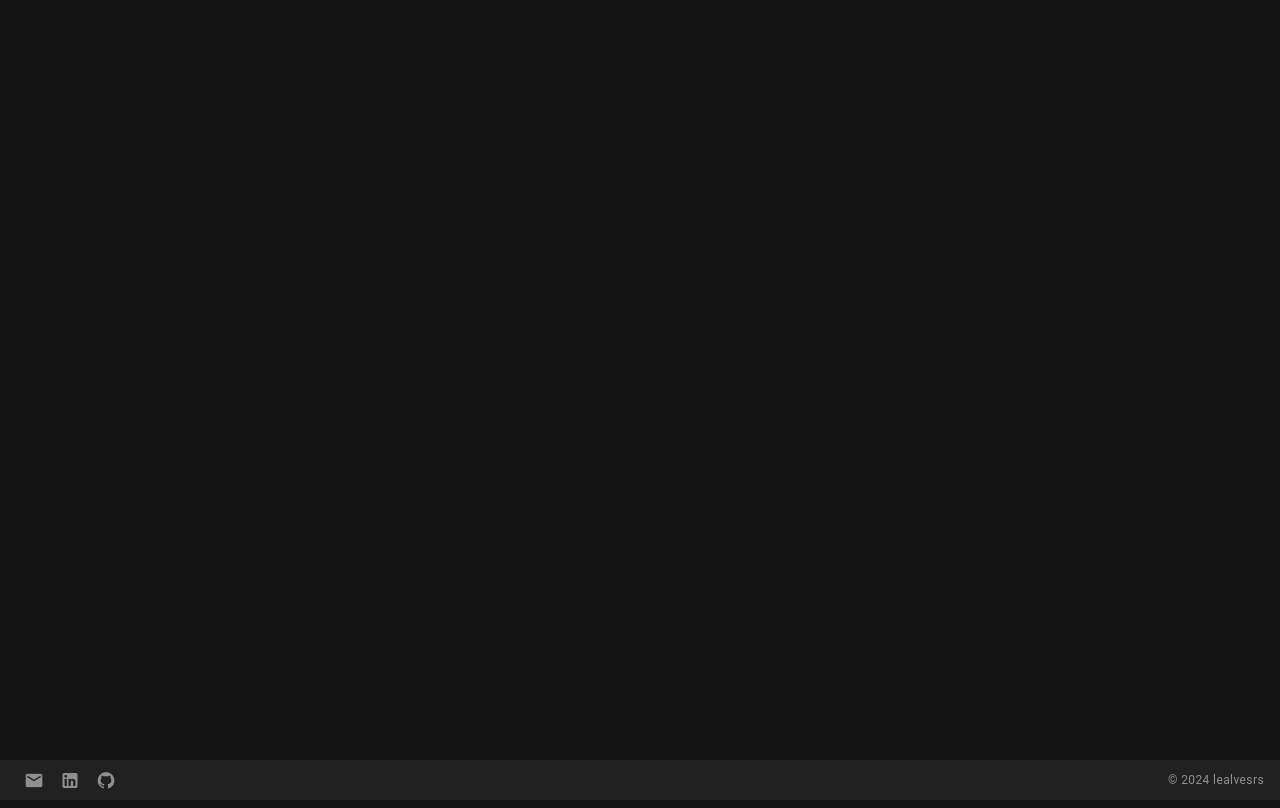
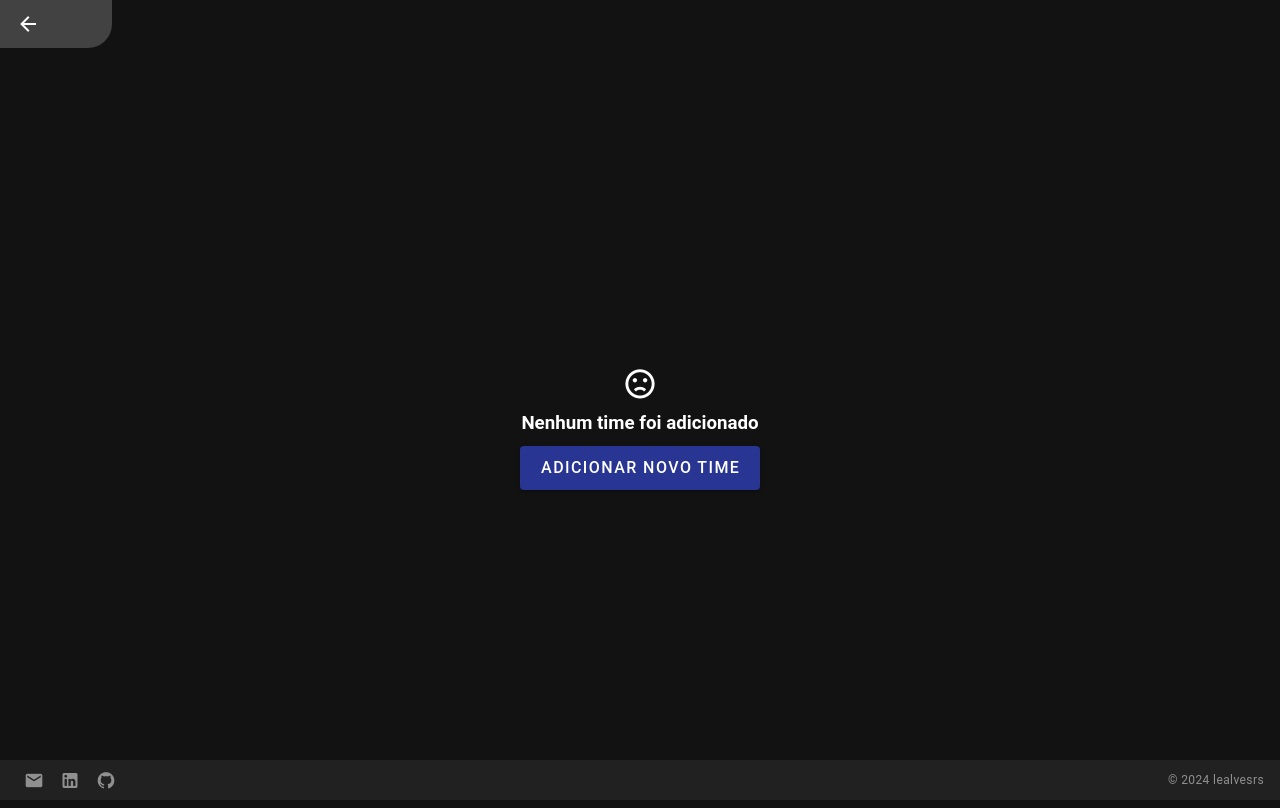
Before and after one commit to lealvesrs/organograma_vuejs, a Vue app: page /organograma_vuejs/times in a window 1280 px wide. Before the commit this address had no page. Built offline with nearby package versions, Linux system fonts and the light colour scheme.

Commit message:
feat: Botão de voltar e mensagem de lista vazia

```diff
--- a/package.json
+++ b/package.json
@@ -1,10 +1,13 @@
 {
   "name": "app",
   "version": "0.0.0",
+  "homepage": "https://lealvesrs.github.io/organograma_vuejs/",
   "scripts": {
     "dev": "vite",
     "build": "vite build",
     "preview": "vite preview",
+    "predeploy" : "npm run build",
+    "deploy" : "gh-pages -d dist",
     "lint": "eslint . --fix --ignore-path .gitignore"
   },
   "dependencies": {
@@ -23,6 +26,7 @@
     "eslint-plugin-node": "^11.1.0",
     "eslint-plugin-promise": "^6.1.1",
     "eslint-plugin-vue": "^9.22.0",
+    "gh-pages": "^6.1.1",
     "sass": "^1.71.1",
     "unplugin-fonts": "^1.1.1",
     "unplugin-vue-components": "^0.26.0",
--- /dev/null
+++ b/src/components/BackButton.vue
@@ -0,0 +1,7 @@
+<template>
+     <v-toolbar collapse density="compact">
+        <v-btn class="hidden-xs-only" icon @click="$router.push({path: '/'})">
+            <v-icon>mdi-arrow-left</v-icon>
+        </v-btn>
+    </v-toolbar>
+</template>
--- a/src/components/BtnCadastrar.vue
+++ /dev/null
@@ -1,26 +0,0 @@
-<template>
-     <v-btn type="submit" class="mt-2" size="large" color="indigo-darken-3" block
-            @click="verificaStatus">Cadastrar</v-btn>
-</template>
-
-<script>
-export default {
-    props:{
-        status:Boolean
-    },
-    methods:{
-        verificaStatus(){
-            this.$emit("verificaStatus");
-        }
-    },
-    watch: {
-        status(val) {
-            if(val==true){
-                alert("aaaaaaaaaaa")
-            }else{
-                alert("bbbbbb")
-            }
-        },
-    },
-}
-</script>
--- /dev/null
+++ b/src/components/BtnGoTo.vue
@@ -0,0 +1,22 @@
+<template>
+
+    <v-btn @click="goTo" class="mt-2" size="large" color="indigo-darken-3" block>{{ title
+        }}</v-btn>
+
+
+</template>
+
+<script>
+export default {
+    props: {
+        title: String,
+        path: String
+    },
+    methods: {
+        goTo() {
+            this.$router.push({ path: this.path })
+        }
+    },
+
+}
+</script>
--- a/src/components/ContainerTime.vue
+++ b/src/components/ContainerTime.vue
@@ -1,17 +1,15 @@
 <template>
+
     <v-container class="align-center container" :style="backgroundColor(data.corSecundaria)">
         <div class="title" :style="borderColor(data.corPrimaria)">
             <h2 class="text-h5 font-weight-bold text-center">{{ data.nome }}</h2>
         </div>
         <div class="time" v-if="colaboradores.length > 0">
             <CardColaborador :color="data.corPrimaria" v-for="(c, index) in colaboradores" :key="index" :index="index"
-                :data="c" @remove="removeItem"/>
+                :data="c" @remove="removeItem" />
         </div>
-        <div v-else class="empty">
-            <div class="text-body-2 font-weight-light mb-n1">
-                <v-icon icon="mdi mdi-emoticon-sad-outline" size="35"></v-icon>
-            </div>
-            <h3>Nenhum colaborador adicionado ao time</h3>
+        <div v-else><empty-message title="Nenhum colaborador adicionado ao time"></empty-message>
+            <btn-go-to title="Adicionar novo colaborador" path="/cadColaborador"></btn-go-to>
         </div>
     </v-container>
 
@@ -19,7 +17,9 @@
 </template>
 
 <script>
+import EmptyMessage from './EmptyMessage.vue';
 export default {
+    components: { EmptyMessage },
     data: () => ({
         colaboradores: [],
         colaboradoresGeral: [],
@@ -31,11 +31,11 @@ export default {
     methods: {
         removeItem(index) {
             let item = this.colaboradores[index]
-               this.colaboradores.splice(index, 1);
+            this.colaboradores.splice(index, 1);
 
-               let indexGeral = this.colaboradoresGeral.findIndex((e) => e == item)
-               this.colaboradoresGeral.splice(indexGeral, 1);
-               localStorage.setItem('colaboradores', JSON.stringify(this.colaboradoresGeral));
+            let indexGeral = this.colaboradoresGeral.findIndex((e) => e == item)
+            this.colaboradoresGeral.splice(indexGeral, 1);
+            localStorage.setItem('colaboradores', JSON.stringify(this.colaboradoresGeral));
 
         },
         backgroundColor(color) {
@@ -91,9 +91,4 @@ export default {
     align-items: center;
     flex-wrap: wrap;
 }
-
-.empty {
-    color: black;
-    text-align: center;
-}
 </style>
--- /dev/null
+++ b/src/components/EmptyMessage.vue
@@ -0,0 +1,24 @@
+<template>
+
+    <div class="empty">
+            <div class="text-body-2 font-weight-light mb-2">
+                <v-icon icon="mdi mdi-emoticon-sad-outline" size="35"></v-icon>
+            </div>
+            <h3>{{ title }}</h3>
+        </div>
+</template>
+<script>
+export default {
+   props:{
+    title:String
+   }
+}
+</script>
+
+
+<style scoped>
+.empty {
+    color: black;
+    text-align: center;
+}
+</style>
--- a/src/pages/CadColaboradorView.vue
+++ b/src/pages/CadColaboradorView.vue
@@ -1,4 +1,5 @@
 <template>
+     <BackButton></BackButton>
     <v-container class="fill-height">
         <v-responsive class="align-center fill-height mx-auto" max-width="70%">
 
--- a/src/pages/CadTimeView.vue
+++ b/src/pages/CadTimeView.vue
@@ -1,4 +1,5 @@
 <template>
+     <BackButton></BackButton>
     <v-container class="fill-height">
         <v-responsive class="align-center fill-height mx-auto" max-width="70%">
 
--- a/src/pages/TimesView.vue
+++ b/src/pages/TimesView.vue
@@ -1,19 +1,30 @@
 <template>
-    <v-container class="fill-height">
+    <BackButton></BackButton>
+    <v-container class="fill-height" v-if="times.length > 0">
         <ContainerTime v-for="(time, index) in times" :key="index" :data="time"></ContainerTime>
+    </v-container>
 
+    <v-container v-else class="fill-height justify-center">
+        <div>
+            <empty-message class="text-white" title="Nenhum time foi adicionado"></empty-message>
+            <btn-go-to title="Adicionar novo time" path="/cadTimes"></btn-go-to>
+        </div>
     </v-container>
+
+
 </template>
 
 <script>
+import BtnCadastrar from '@/components/BtnGoTo.vue';
 export default {
-    data(){
-        return{
-            times:[],
+    components: { BtnCadastrar },
+    data() {
+        return {
+            times: [],
         }
     },
-    methods:{
-        confirmRemove(){
+    methods: {
+        confirmRemove() {
         }
     },
     mounted() {
--- a/src/router/index.js
+++ b/src/router/index.js
@@ -20,7 +20,7 @@ const routes = [
 ]
 
 const router = createRouter({
-  history: createWebHistory(import.meta.env.BASE_URL),
+  history: createWebHistory("/organograma_vuejs/"),
   routes,
 })
 
--- a/vite.config.mjs
+++ b/vite.config.mjs
@@ -11,7 +11,7 @@ import { fileURLToPath, URL } from 'node:url'
 
 // https://vitejs.dev/config/
 export default defineConfig({
-  base:"/organograma_vuejs",
+  base:"/organograma_vuejs/",
   plugins: [
     VueRouter(),
     Vue({
```
Also changed, not shown: 3 other files (tests, documents, lock files or other folders).
